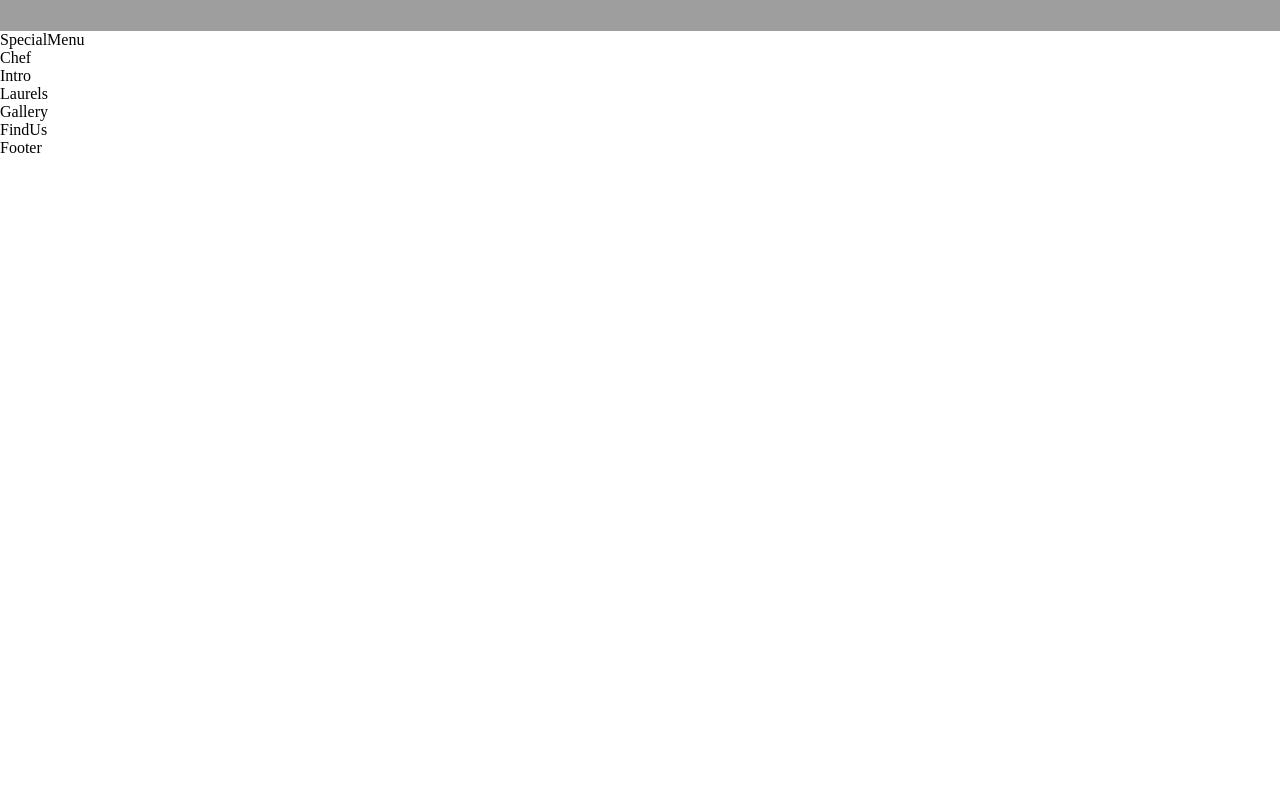
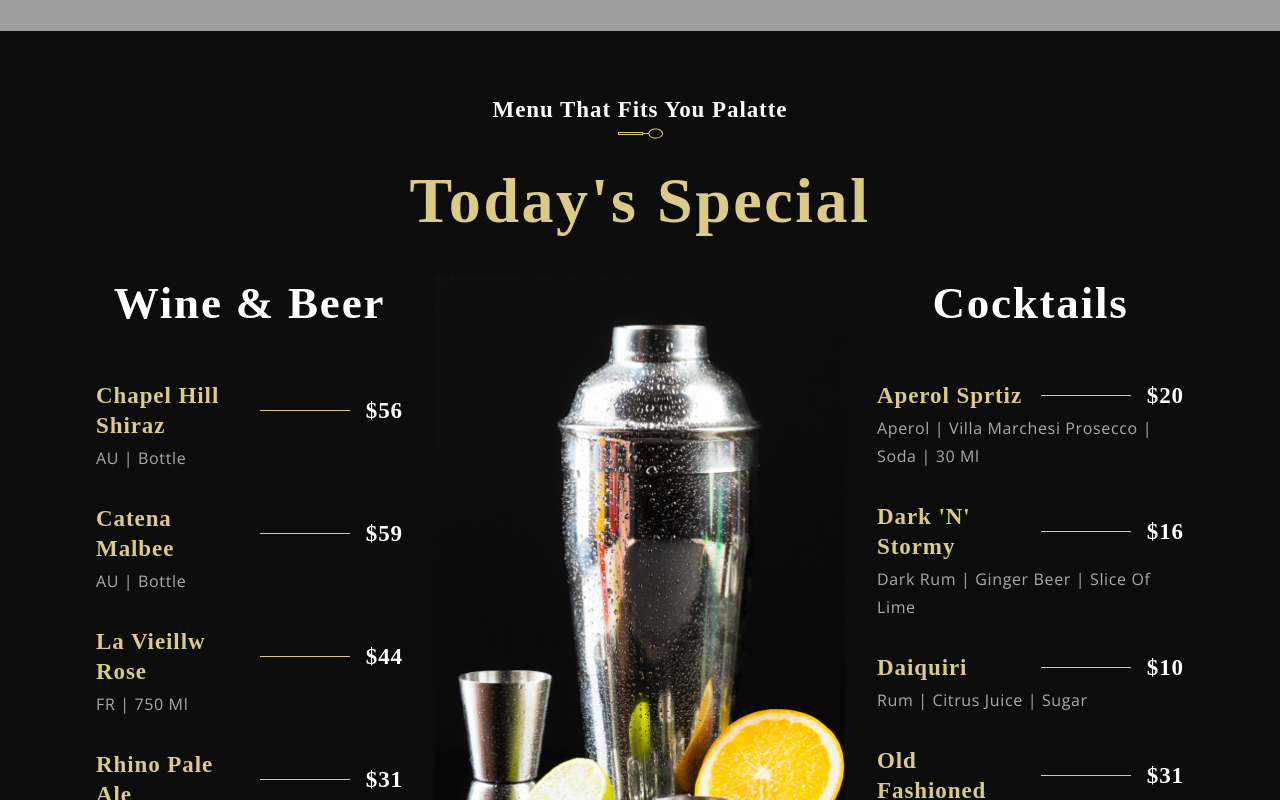
Before and after one commit to nuwankirillawala/helios-resturant-app, a React (Vite) app: page / in a window 1280 px wide. Shown: the part 2160-2960 px from the top of the page. Before the commit the page ends 2317 px from the top, so only its background shows below. Built offline with nearby package versions, Linux system fonts and the light colour scheme; grey boxes are pictures that could not be loaded; a web font is replaced by a local one.

Commit message:
Add special meu items

```diff
--- a/src/components/Menuitem/MenuItem.jsx
+++ b/src/components/Menuitem/MenuItem.jsx
@@ -8,7 +8,7 @@
       </div>
 
       <div className="app__menuItem-dash" />
-      <div className="app__menuItem-name">
+      <div className="app__menuItem-price">
         <p className="p__cormorant">{price}</p>
       </div>
     </div>
--- a/src/components/Menuitem/MenuItem.scss
+++ b/src/components/Menuitem/MenuItem.scss
@@ -18,6 +18,7 @@
 
 .app__menuItem-name{
     flex: 1;
+    // width: 100%;
 }
 
 .app__menuItem-dash{
--- a/src/container/Menu/SpecialMenu.jsx
+++ b/src/container/Menu/SpecialMenu.jsx
@@ -1,10 +1,45 @@
-import React from 'react';
-
-import './SpecialMenu.css';
+import { data, images } from '../../constants';
+import { SubHeading, MenuItem } from '../../components';
+import './SpecialMenu.scss';
 
 const SpecialMenu = () => (
-  <div>
-    SpecialMenu
+  <div className='app__specialMenu flex_center section__padding' id='specialmenu'>
+    <div className="app__specialMenu-title">
+      <SubHeading title="Menu that fits you palatte" />
+      <h1 className="headtext__cormorant">Today's Special</h1>
+    </div>
+
+    <div className="app__specialMenu-menu">
+      <div className="app__specialMenu-menu-wine flex__center">
+        <p className="app__speacialMenu-menu-heading">Wine & Beer</p>
+        <div className="app__specialMenu-menu_items">
+            {data.wines.map((wine, index) => (
+              <MenuItem key={index + wine.title} title={wine.title} price={wine.price} tags={wine.tags} />
+            ))}
+        </div>
+      </div>
+
+      <div className="app__specialMenu-menu_img">
+        <img src={images.menu} alt="menu-img" />
+      </div>
+
+      <div className="app__specialMenu-menu-cocktails flex__center">
+        <p className="app__speacialMenu-menu-heading">Cocktails</p>
+        <div className="app__specialMenu-menu_items">
+
+            {data.cocktails.map((cocktail, index) => (
+              <MenuItem key={index + cocktail.title} title={cocktail.title} price={cocktail.price} tags={cocktail.tags} />
+            ))}
+        </div>
+      </div>
+
+    </div>
+
+    <div className='app__specialMenu-button'>
+      <button type='button' className='custom__button'>
+        View More
+      </button>
+    </div>
   </div>
 );
 
--- /dev/null
+++ b/src/container/Menu/SpecialMenu.scss
@@ -0,0 +1,95 @@
+.app__specialMenu{
+    flex-direction: column;
+    background: var(--color-black);
+}
+
+.app__specialMenu-title{
+    text-align: center;
+    margin-bottom: 2rem;
+}
+
+.app__specialMenu-menu{
+    width: 100%;
+    display: flex;
+    justify-content: center;
+    align-items: flex-start;
+    flex-direction: row;
+    margin: 2rem 0;
+
+}
+
+.app__speacialMenu-menu-heading{
+    color: var(--color-white);
+    font-family: var(--font-base);
+    font-weight: 600;
+    font-size: 45px;
+    line-height: 58.5px;
+    letter-spacing: 0.04em;
+
+}
+
+.app__specialMenu-menu-wine,
+.app__specialMenu-menu-cocktails{
+    flex: 1;
+    width: 100%;
+    flex-direction: column;
+}
+
+.app__specialMenu-menu_img{
+    width: 410px;
+    margin: 0 2rem;
+
+    img{
+        width: 100%;
+        height: auto;
+    }
+}
+
+.app__specialMenu-menu_items{
+    display: flex;
+    flex-direction: column;
+    margin: 2rem 0;
+    width: 100%;
+}
+
+.app__specialMenu-button{
+    margin-top: 18px;
+    display: flex;
+    justify-content: center;
+    align-items: center;
+
+}
+
+@media screen and (min-width: 2000px) {
+    .app__specialMenu-menu_img{
+        width: 650px;
+
+        img{
+            height: 920px;
+        }
+    }
+}
+
+@media screen and (max-width: 1150px) {
+    .app__specialMenu-menu{
+        flex-direction: column;
+        align-items: center;
+        width: 100%;
+    }
+
+    .app__specialMenu-menu_img{
+        margin: 3rem 0;
+
+    }
+}
+
+@media screen and (max-width: 650px) {
+    .app__specialMenu-menu_img{
+        width: 100%;
+    }
+
+    .app__speacialMenu-menu-heading{
+        font-size: 35px;
+        line-height: 48.5px;
+    }
+}
```
Also changed, not shown: src/container/Menu/SpecialMenu.css (deleted).
